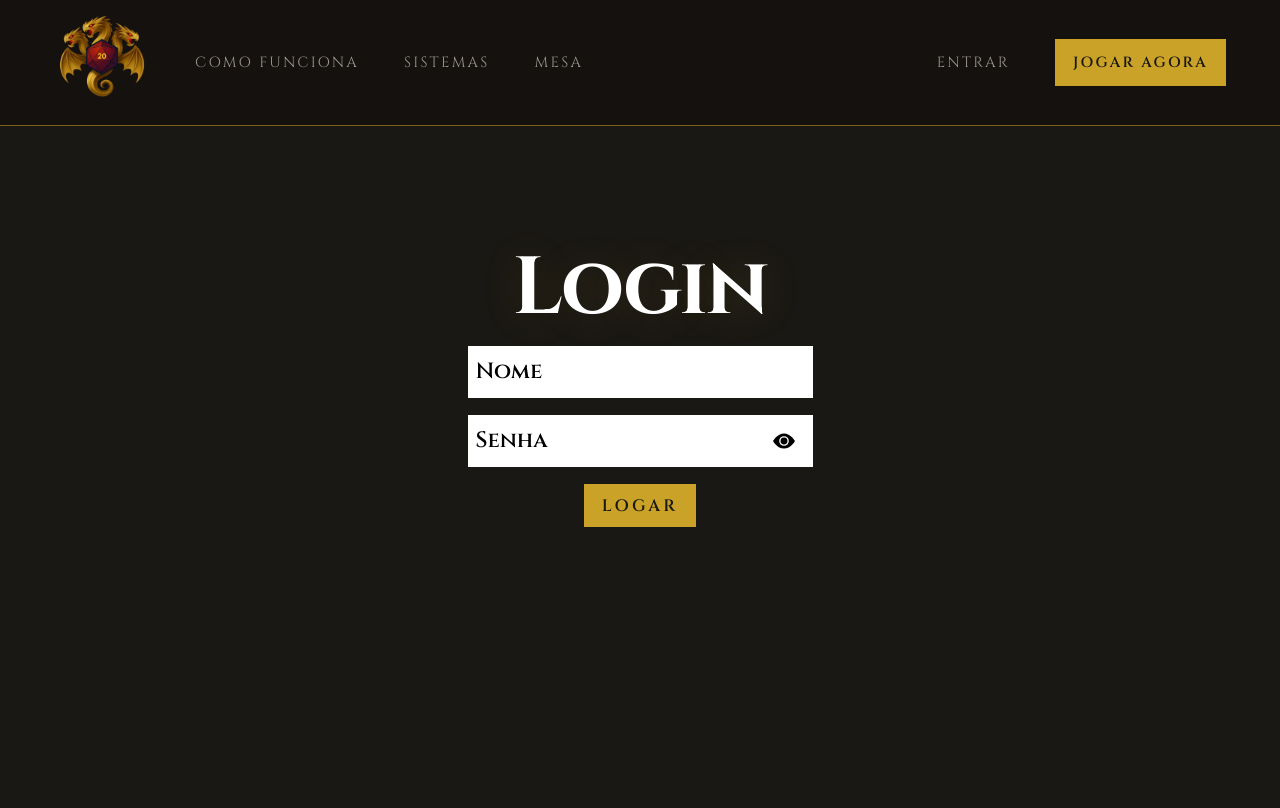
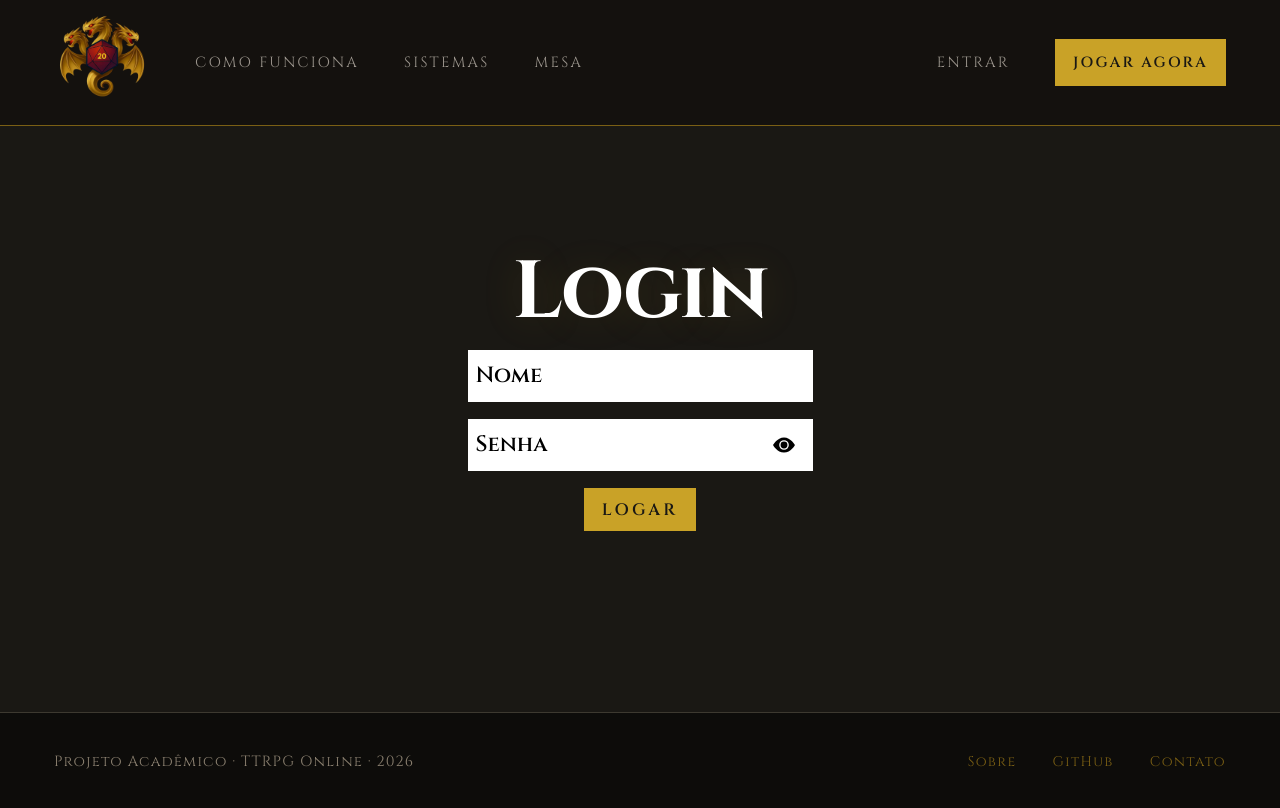
Before and after one commit to LeonardoV61/Montador_de_RPG, a React (Vite) app in the folder montador_de_rpg/: page /login in a window 1280 px wide. Shown: the top 808 px of the page. Built offline with nearby package versions, Linux system fonts and the light colour scheme.

Commit message:
Form's Styles Update

```diff
--- a/montador_de_rpg/src/Components/Form/FormCont.jsx
+++ b/montador_de_rpg/src/Components/Form/FormCont.jsx
@@ -2,6 +2,7 @@ import { useState } from "react";
 import { useAuth } from "../../Routes/AuthContext";
 import Form from "./FormLogin.jsx"
 import FormNav from "../NavBar/navBar.jsx";
+import Footer from "../Footer/Footer.jsx";
 import style from './styles.forms.module.css'
 import axios from "axios";
 import { useNavigate } from "react-router-dom";
@@ -61,5 +62,6 @@ export default function Container(){
                         click={handleSubmit}
                         />
             </div>
+            <Footer />
     </>
 }
--- a/montador_de_rpg/src/Components/Form/FormContU.jsx
+++ b/montador_de_rpg/src/Components/Form/FormContU.jsx
@@ -2,6 +2,7 @@ import { useState } from "react";
 import { useAuth } from "../../Routes/AuthContext";
 import Form from "./FormLogin.jsx"
 import FormNav from "../NavBar/navBar.jsx";
+import Footer from "../Footer/Footer.jsx";
 import style from './styles.forms.module.css'
 import axios from "axios";
 import { useNavigate } from "react-router-dom";
@@ -67,5 +68,6 @@ export default function Container(){
                         click={handleSubmit}
                         />
             </div>
+            <Footer />
     </>
 }
--- a/montador_de_rpg/src/Components/Form/styles.forms.module.css
+++ b/montador_de_rpg/src/Components/Form/styles.forms.module.css
@@ -1,10 +1,7 @@
 
 .cont {
-    position: absolute;
-    top: 0;
-    left: 0;
     width: 100vw;
-    height: 100vh;
+    height: 89vh;
     background-color: var(--fundo);
     font-family: 'Cinzel', serif;
     display: flex;
@@ -26,6 +23,7 @@
     border-radius: 18px;
     transform: translate(-50% -50%);
     transition: .4s;
+    margin: 12vh auto 0 auto;
 }
 
 .formTitle {
--- a/montador_de_rpg/src/pages/UserMenu.jsx
+++ b/montador_de_rpg/src/pages/UserMenu.jsx
@@ -1,7 +1,9 @@
 import NavBarU from "../Components/NavBar/navBarU"
+import Footer from "../Components/Footer/Footer";
 
 export default function UserMenu(){
     return <>
       <NavBarU />
+      <Footer />
     </>
 }
```
